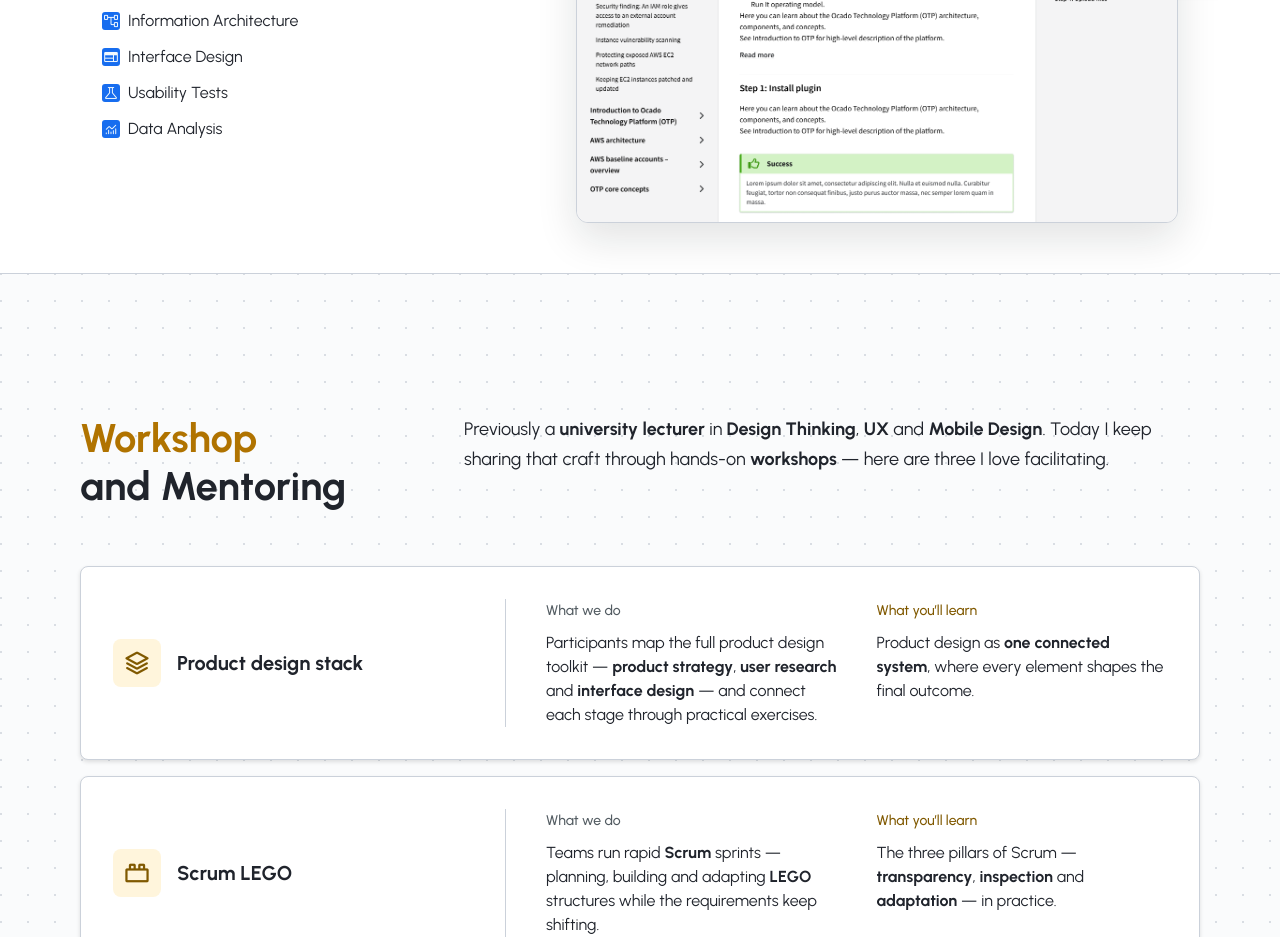
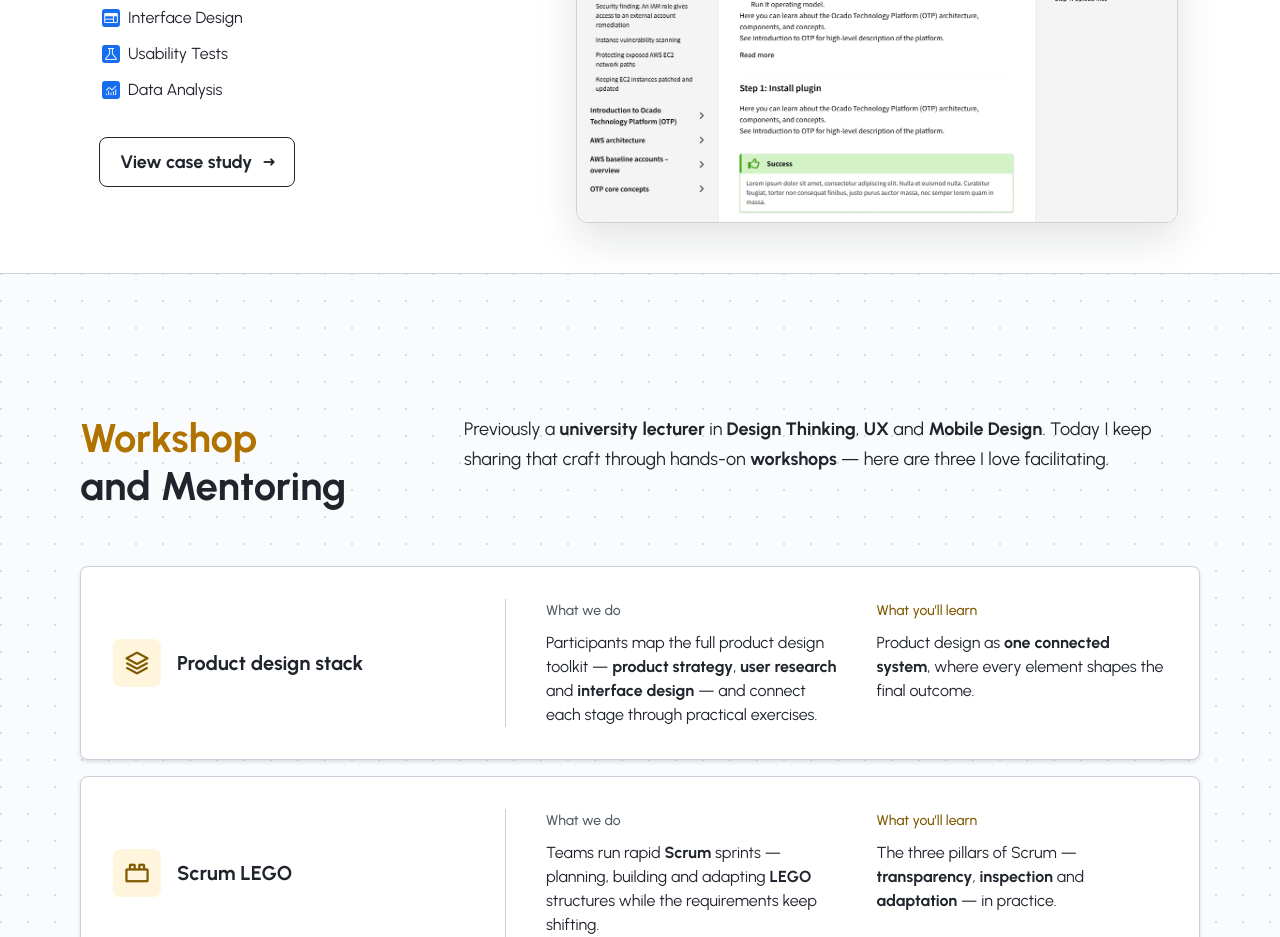
Before and after one commit to Detriz-dev/personal-website, a React (Vite) app in the folder frontend/: page / in a window 1280 px wide. Shown: the part 3480-4417 px from the top of the page. Built offline with nearby package versions, Linux system fonts and the light colour scheme.

Commit message:
Landing: link OCADO project card to case study
Co-Authored-By: Claude Opus 5.5 <noreply@anthropic.com>

```diff
--- a/frontend/src/components/PlatformDocumentationProject/PlatformDocumentationProject.tsx
+++ b/frontend/src/components/PlatformDocumentationProject/PlatformDocumentationProject.tsx
@@ -70,7 +70,7 @@ const PlatformDocumentationProject = ({
                         variant="secondary"
                         theme={theme}
                         icon="arrow_right_alt"
-                        href={projectHref}
+                        to={projectHref}
                     />
                 )}
             </div>
--- a/frontend/src/components/PlatformDocumentationProject/PlatformDocumentationProject.types.ts
+++ b/frontend/src/components/PlatformDocumentationProject/PlatformDocumentationProject.types.ts
@@ -10,6 +10,6 @@ export type PlatformDocumentationProjectTheme = "light" | "dark";
  */
 export type PlatformDocumentationProjectProps = Omit<HTMLAttributes<HTMLElement>, "children"> & {
     theme?: PlatformDocumentationProjectTheme;
-    /** Target of the "View case study" button. The button is hidden until this is set (case study page not built yet). */
+    /** In-app route of the "View case study" button (router link, no reload). The button is hidden when unset. */
     projectHref?: string;
 };
--- a/frontend/src/components/ProjectSection/ProjectSection.tsx
+++ b/frontend/src/components/ProjectSection/ProjectSection.tsx
@@ -2,6 +2,7 @@ import SmartHomeKitWork from "../SmartHomeKitWork/SmartHomeKitWork.tsx";
 import PlatformDocumentationProject from "../PlatformDocumentationProject/PlatformDocumentationProject.tsx";
 import styles from "./ProjectSection.module.css";
 import type { ProjectSectionProps } from "./ProjectSection.types.ts";
+import { ROUTES } from "../../routes.ts";
 
 const ProjectSection = ({ theme = "light", className, ...sectionProps }: ProjectSectionProps) => {
     const classes = [styles.projectSection, className].filter(Boolean).join(" ");
@@ -9,8 +10,7 @@ const ProjectSection = ({ theme = "light", className, ...sectionProps }: Project
     return (
         <section {...sectionProps} className={classes} aria-label="Projects">
             <SmartHomeKitWork theme={theme} projectHref="https://smart-home-kit.detriz.com/" />
-            {/* projectHref omitted: "View case study" stays hidden until the case study page exists */}
-            <PlatformDocumentationProject theme={theme} />
+            <PlatformDocumentationProject theme={theme} projectHref={ROUTES.platformDocumentation} />
         </section>
     );
 };
```
